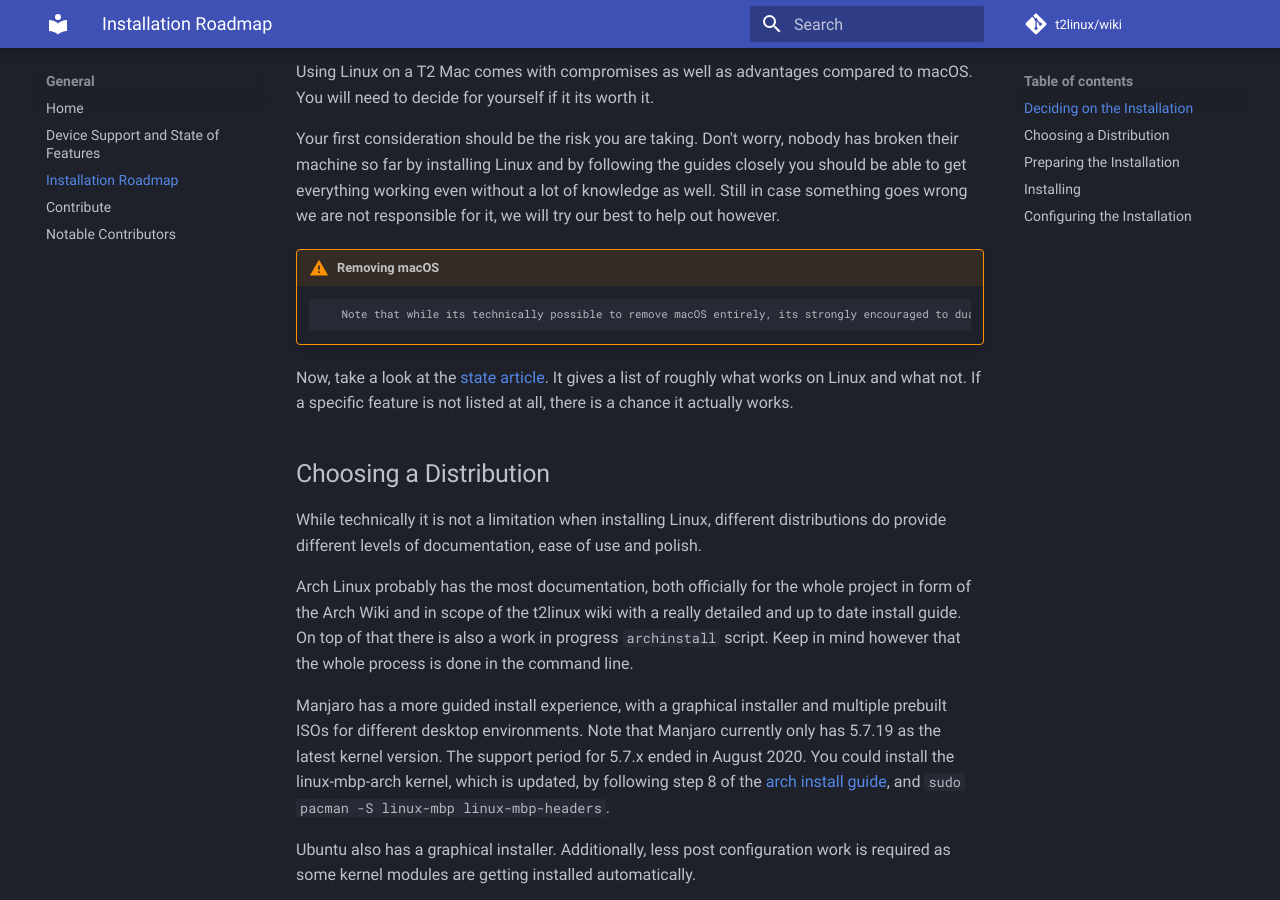
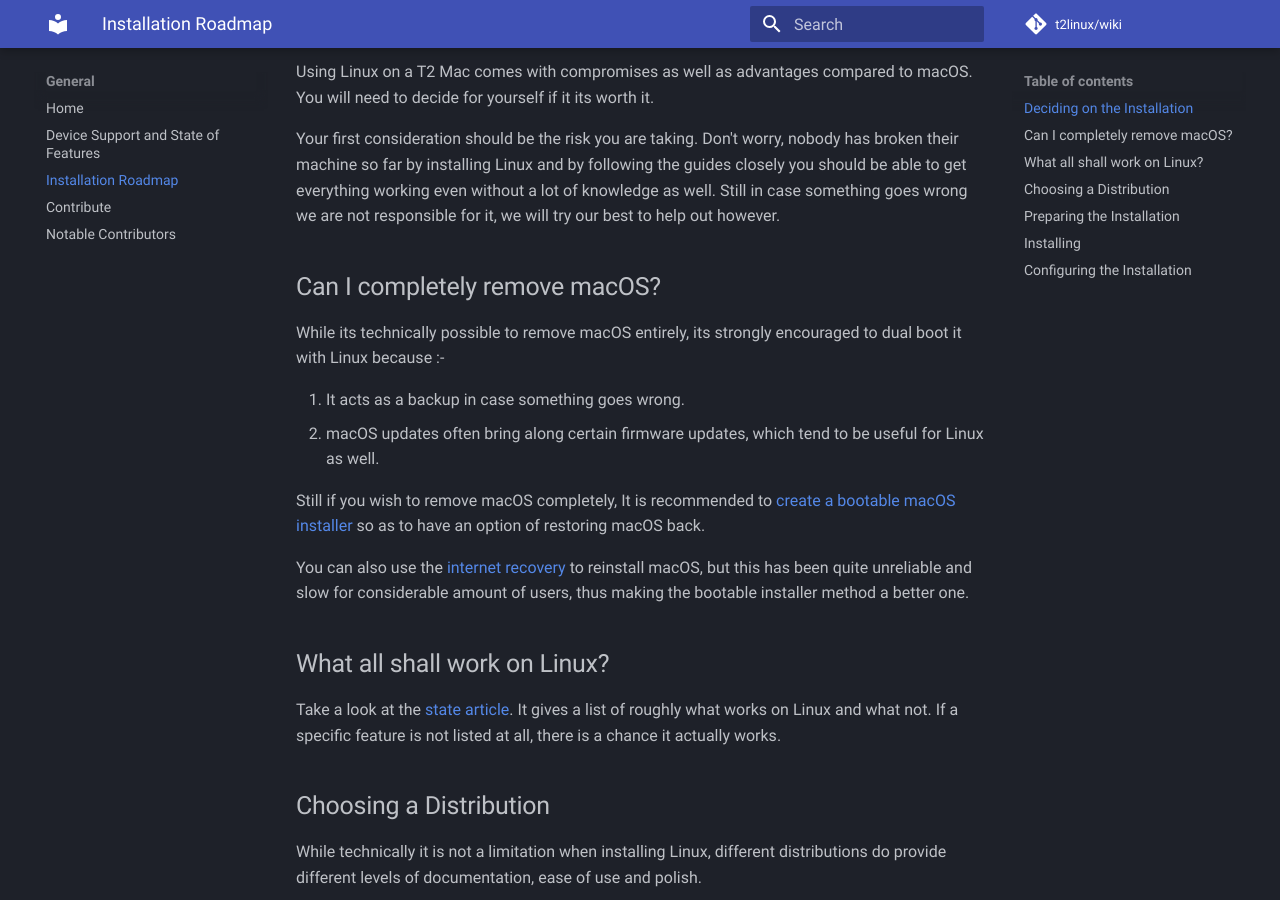
Before and after one commit to t2linux/wiki, an MkDocs documentation site: the page built from docs/roadmap.md, in a window 1280 px wide and 900 px high, scrolled down 373 px. Built offline with MkDocs 1.6.1 and Material for MkDocs 9.7.7, drawn with Linux system fonts in a browser that asks for light colours; comment, search, counter and statistics services are not loaded.

Commit message:
Do the suggested changes

```diff
--- a/docs/roadmap.md
+++ b/docs/roadmap.md
@@ -12,10 +12,20 @@ Your first consideration should be the risk you are taking. Don't worry, nobody
 Linux and by following the guides closely you should be able to get everything working even without a lot of knowledge as well.
 Still in case something goes wrong we are not responsible for it, we will try our best to help out however.
 
-!!! warning "Removing macOS"
-           Note that while its technically possible to remove macOS entirely, its strongly encouraged to dual boot it with Linux to have a backup in case something goes wrong. We shall also recommend [creating a bootable macOS installer](https://support.apple.com/en-us/HT201372) so as to have an option of restoring macOS back.
+## Can I completely remove macOS?
 
-Now, take a look at the [state article](https://wiki.t2linux.org/state/). It gives a list of roughly what works on Linux and what not.
+While its technically possible to remove macOS entirely, its strongly encouraged to dual boot it with Linux because :-
+
+1. It acts as a backup in case something goes wrong.
+2. macOS updates often bring along certain firmware updates, which tend to be useful for Linux as well.
+
+Still if you wish to remove macOS completely, It is recommended to [create a bootable macOS installer](https://support.apple.com/en-us/HT201372) so as to have an option of restoring macOS back.
+
+You can also use the [internet recovery](https://support.apple.com/en-in/HT204904) to reinstall macOS, but this has been quite unreliable and slow for considerable amount of users, thus making the bootable installer method a better one.
+
+## What all shall work on Linux?
+
+Take a look at the [state article](https://wiki.t2linux.org/state/). It gives a list of roughly what works on Linux and what not.
 If a specific feature is not listed at all, there is a chance it actually works.
 
 ## Choosing a Distribution
```
